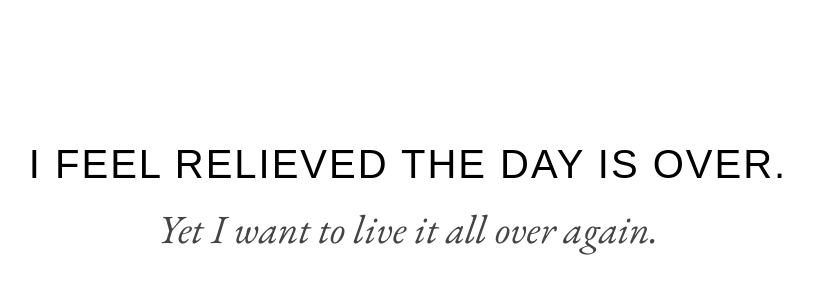
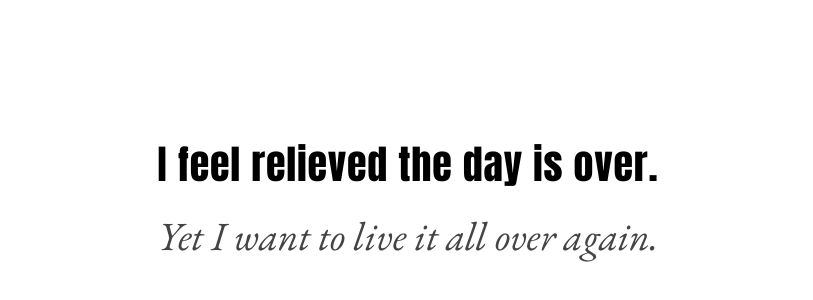
Before and after one commit to petratcheque/superposition, a plain HTML site: page index.html in a window 1280 px wide. Shown: the part 202-502 px from the top of the page, without its empty margins (232-1045 px from the left). Drawn offline with nearby package versions, Linux system fonts and the light colour scheme.

Commit message:
Update style.css
Update fonts

```diff
--- a/style.css
+++ b/style.css
@@ -34,10 +34,9 @@ html, body {
 
 /* Bold, solid line */
 .bold {
-  font-family: 'Bebas Neue', sans-serif;
+  font-family: 'Anton', sans-serif;
   font-size: 2.5rem;
-  letter-spacing: 0.05em;
-  text-transform: uppercase;
+  letter-spacing: 0.02em;
   margin-bottom: 1rem;
 }
 
```
